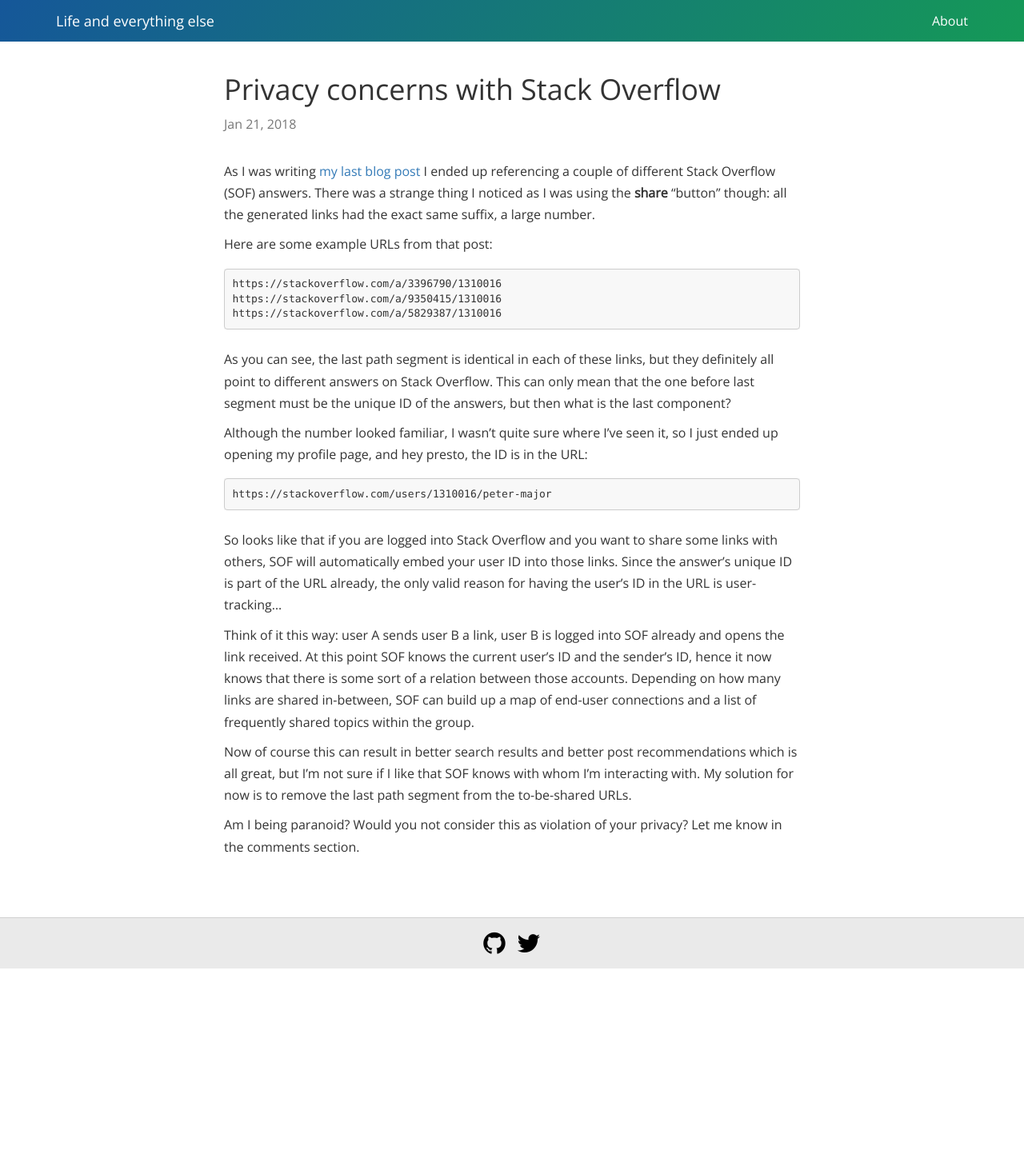
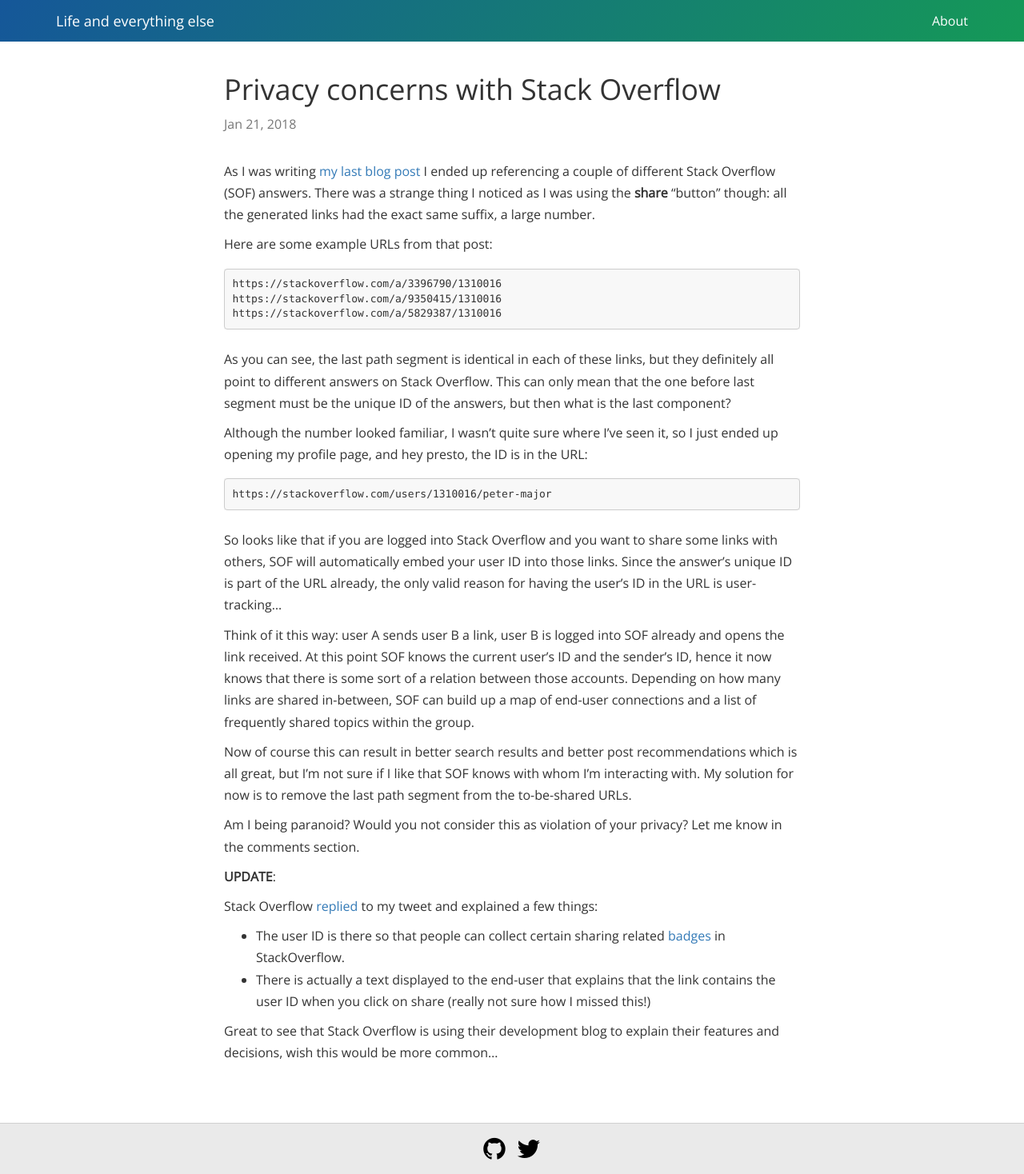
Before and after one commit to aldaris/aldaris.github.io, a Jekyll site: the page built from _posts/2018-01-21-privacy-concerns-with-stack-overflow.markdown, in a window 1280 px wide. Shown: the whole page at 80% size. Built offline with Jekyll 4.4.1, drawn with Linux system fonts in a browser that asks for light colours; comment, search, counter and statistics services are not loaded; before the commit the page ends 1211 px from its top, so only the background shows below that.

Commit message:
SOF update

```diff
--- a/_posts/2018-01-21-privacy-concerns-with-stack-overflow.markdown
+++ b/_posts/2018-01-21-privacy-concerns-with-stack-overflow.markdown
@@ -31,4 +31,14 @@ Now of course this can result in better search results and better post
 
 Am I being paranoid? Would you not consider this as violation of your privacy? Let me know in the comments section.
 
+**UPDATE**:
+
+Stack Overflow [replied] to my tweet and explained a few things:
+* The user ID is there so that people can collect certain sharing related [badges] in StackOverflow.
+* There is actually a text displayed to the end-user that explains that the link contains the user ID when you click on share (really not sure how I missed this!)
+
+Great to see that Stack Overflow is using their development blog to explain their features and decisions, wish this would be more common...
+
 [last post]: https://aldaris.github.io/dev/js/2018/01/14/credit-card-number-validation-done-wrong.html
+[replied]: https://twitter.com/StackOverflow/status/955846295683346432
+[badges]: https://stackoverflow.blog/2010/09/09/announcer-booster-and-publicist-badges/
```
